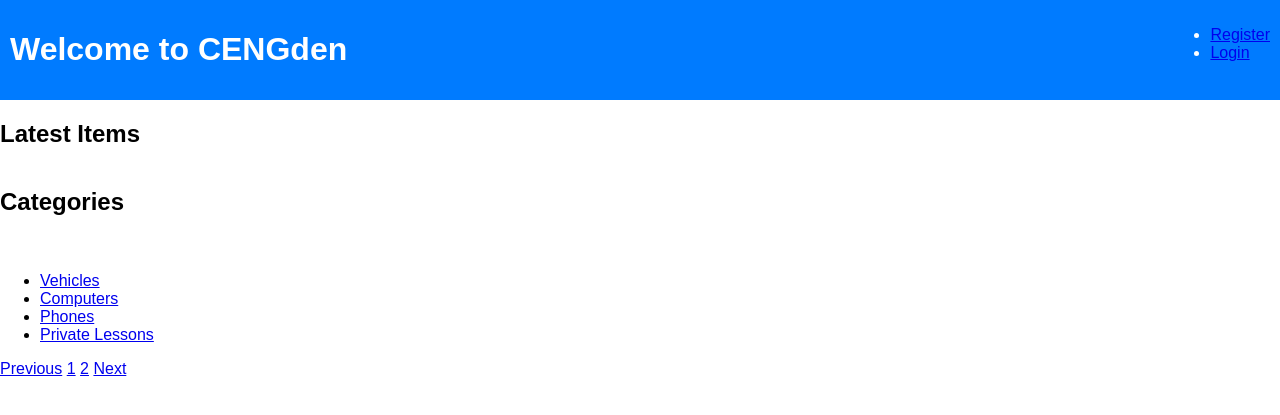
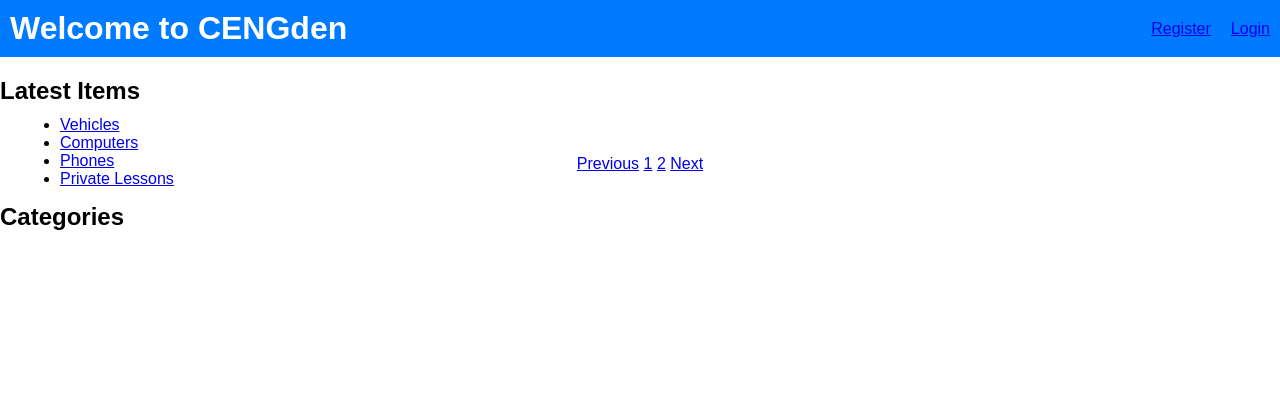
Before and after one commit to avsaralpay/cengden, a Flask app: page / in a window 1280 px wide. Shown: the top 415 px of the page. Run offline with Flask 2, Linux system fonts and the light colour scheme; some libraries are stand-ins or nearby versions.

Commit message:
changed index.html

```diff
--- a/templates/index.html
+++ b/templates/index.html
@@ -10,45 +10,56 @@
     margin: 0;
     padding: 0;
     display: flex;
-            flex-direction: column; /* Organize content in a column */
+    flex-direction: column; /* Organize content in a column for main layout */
 }
 
 .header {
     background-color: #007bff;
     color: #fff;
     padding: 10px;
-            position: relative; /* For positioning login/register */
+    display: flex;
+    justify-content: space-between;
+    align-items: center;
+}
+
+.header h1 {
+    margin: 0; /* Adjust according to your spacing preference */
+}
+
+.menu {
+    list-style-type: none;
+    padding: 0;
+    margin: 0;
+    display: flex; /* Align Register/Login horizontally */
+}
+
+.menu li {
+    margin-left: 20px; /* Space between Register and Login */
 }
 
 .content-wrapper {
     display: flex;
     flex-direction: column; /* Stack content vertically */
-            align-items: center; /* Center-align the children */
-        }
-
-
-
-
-        .categories {
-            order: 1; /* Ensure categories come first in the visual order */
-            margin-top: 20px; /* Space from header */
+    align-items: center; /* Center-align the children horizontally */
+    width: 100%; /* Ensure full width to allow centering */
 }
 
 .latest-items {
-            order: 2; /* Latest Items come after Categories */
     width: 100%; /* Take full width to center content */
     text-align: center;
+    margin-top: 20px; /* Space from the header */
 }
 
-
 .pagination {
-            order: 3;
+    text-align: center;
+    padding: 10px 0; /* Add some padding above and below */
 }
 
-        .login-register {
-            position: absolute;
-            right: 10px;
-            top: 10px;
+.categories {
+    text-align: left; /* Align text to the left for categories */
+    position: absolute; /* Position categories absolutely to place it on the left */
+    top: 100px; /* Adjust based on the actual height of your header */
+    left: 20px; /* Space from the left edge */
 }
 
 .footer {
```
Lines whose indentation alone changed are shown as unchanged.
